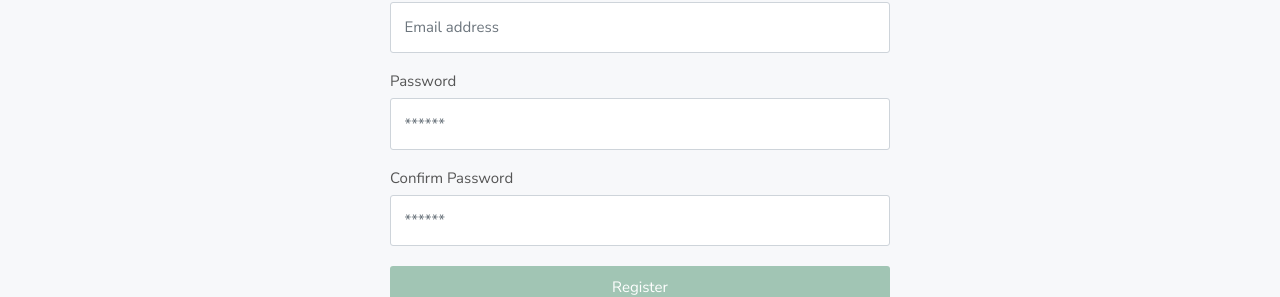
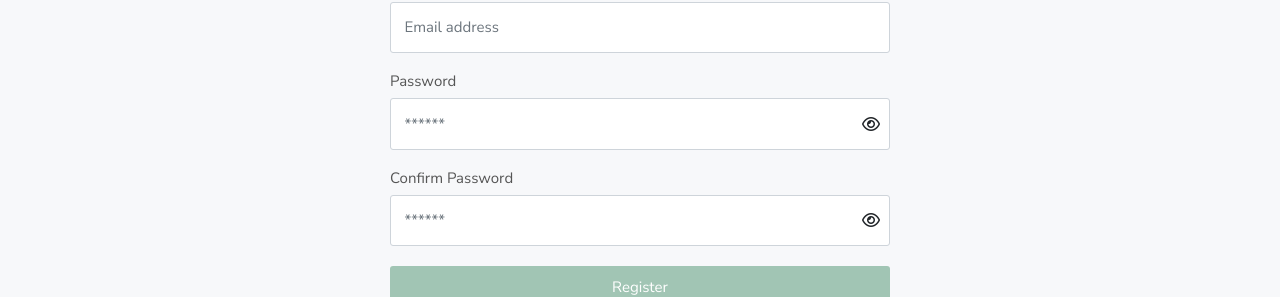
Before and after one commit to tawhidabdullah/homeBazar, a React (Create React App) app: page /signup in a window 1280 px wide. Shown: the part 967-1264 px from the top of the page. Built offline with nearby package versions, Linux system fonts and the light colour scheme; no server answers; what react-alert-template-basic would draw is missing.

Commit message:
fixed, and builded

```diff
--- a/src/Dashboard/components/MyAccount/MyAccount.tsx
+++ b/src/Dashboard/components/MyAccount/MyAccount.tsx
@@ -653,7 +653,7 @@ const MyAccount = ({ customerDetail, cache, addItemToCache, alert }: Props) => {
                 label='Old Password'
                 name='password'
                 placeholder='old password'
-                type='text'
+                type='password'
                 value={values.password}
                 onChange={(e) => {
                   handleChange(e);
@@ -670,7 +670,7 @@ const MyAccount = ({ customerDetail, cache, addItemToCache, alert }: Props) => {
                 label='New Password'
                 name='newPassword'
                 placeholder='New Password'
-                type='text'
+                type='password'
                 value={values.newPassword}
                 onChange={(e) => {
                   handleChange(e);
@@ -687,7 +687,7 @@ const MyAccount = ({ customerDetail, cache, addItemToCache, alert }: Props) => {
                 label='Confirm New Password'
                 name='newPassword2'
                 placeholder='Confirm New Password'
-                type='text'
+                type='password'
                 value={values.newPassword2}
                 onChange={(e) => {
                   handleChange(e);
--- a/src/components/Field/TextFeildGroup.tsx
+++ b/src/components/Field/TextFeildGroup.tsx
@@ -1,4 +1,4 @@
-import React from 'react';
+import React, { useState } from 'react';
 import classnames from 'classnames';
 
 interface Props {
@@ -26,12 +26,13 @@ const TextFeildGroup = ({
   label,
   onInput,
 }: Props) => {
+  const [fieldType, setfieldType] = useState(type);
   return (
     <div className='form'>
       {label ? <label className='label'>{label}</label> : ''}
 
       <input
-        type={type ? type : 'text'}
+        type={fieldType ? fieldType : 'text'}
         className={classnames('form-control form-control-lg', {
           'is-invalid': errors,
         })}
@@ -43,6 +44,21 @@ const TextFeildGroup = ({
         id='inputFeild'
         onInput={onInput}
       />
+
+      {type === 'password' && (
+        <span
+          className='password-eye'
+          onClick={() =>
+            setfieldType((fieldType) =>
+              fieldType === 'text' ? 'password' : 'text'
+            )
+          }
+        >
+          <i
+            className={fieldType === 'text' ? 'fa fa-eye-slash' : 'fa fa-eye'}
+          ></i>
+        </span>
+      )}
       {info && (
         <small
           className='form-text text-muted'
--- a/src/components/Loading/Spinner.tsx
+++ b/src/components/Loading/Spinner.tsx
@@ -1,19 +1,19 @@
 import React from 'react';
-import spinner from '../../assets/gifs/spinner.gif';
+import spinner from '../../assets/gifs/spinner2.gif';
 
 const Spinner = () => {
   return (
     <div
       style={{
-        width: '70px',
+        width: '50px',
         display: 'block',
         margin: 'auto',
-        paddingTop: '50px'
+        padding: '50px 0',
       }}
     >
       <img
         src={spinner}
-        style={{ width: '70px', display: 'block', margin: 'auto' }}
+        style={{ width: '50px', display: 'block', margin: 'auto' }}
         alt='Loading...'
       />
     </div>
--- a/src/config.json
+++ b/src/config.json
@@ -1,4 +1,4 @@
 {
   "server": "alpha",
-  "baseURL": "http://localhost:5000"
+  "baseURL": "https://homebazarshibchar.com"
 }
--- a/src/pages/Auth/Signup/Signup.tsx
+++ b/src/pages/Auth/Signup/Signup.tsx
@@ -374,7 +374,7 @@ const Signup = ({ addItemToCache, cache, history, alert }: Props) => {
                 label='Password'
                 name='password'
                 placeholder='******'
-                type='text'
+                type='password'
                 value={values.password}
                 onChange={(e) => {
                   handleChange(e);
@@ -390,7 +390,7 @@ const Signup = ({ addItemToCache, cache, history, alert }: Props) => {
                 label='Confirm Password'
                 name='passwordConfirmation'
                 placeholder='******'
-                type='text'
+                type='password'
                 value={values.passwordConfirmation}
                 onChange={(e) => {
                   handleChange(e);
--- a/src/styles/components/_textFeildGroup.scss
+++ b/src/styles/components/_textFeildGroup.scss
@@ -1,6 +1,14 @@
 .form {
   // max-width: 600px;
   margin: 20px 0;
+  position: relative;
+}
+
+.form .password-eye {
+  position: absolute;
+  right: 10px;
+  top: 56%;
+  cursor: pointer;
 }
 .form input {
   border: 0;
--- a/src/styles/pages/_checkout.scss
+++ b/src/styles/pages/_checkout.scss
@@ -1,6 +1,6 @@
 .checkout {
-  padding: 3px;
-  padding-bottom: 10px;
+  padding: 10px;
+  padding-bottom: 30px;
 }
 
 .checkoutSection {
```
Also changed, not shown: src/assets/gifs/spinner2.gif (added), 14 other files (tests, documents, lock files or other folders).
